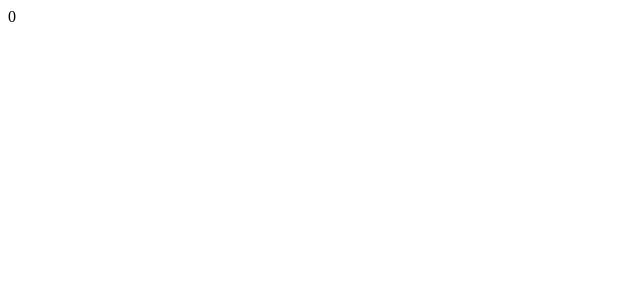
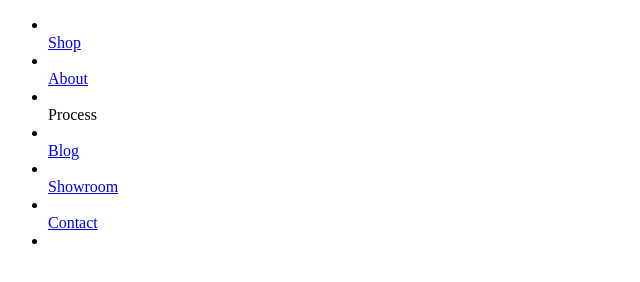
Before and after one commit to vmahaffey/html-navbar, a plain HTML site: page index.html in a window 1280 px wide. Shown: the whole page, without its empty margins (0-640 px from the left). Drawn offline with Linux system fonts and the light colour scheme.

Commit message:
Update index.html

```diff
--- a/index.html
+++ b/index.html
@@ -7,12 +7,37 @@
   <body>
     <div class="nav--desktop">
       <div class="mobile-wrapper">
-        <div class="header-cart_wrapper hidden-lg">
-          <a class="CartToggle header-cart" href="/cart">
-            <i class="icon-ra_bag"></i>
-            </a>
-            <span class="header-cart_bubble cartcount has-items cartcount-updater hidden-count">0</span>
-            </div>
+        <div class="header-menu nav-wrapper">
+          <ul class="main-menu accessibleNav">
+            <li class="grandparent kids-4"></li>
+               <a id="Shop" class="nav-link" href="#">Shop</a>
+               <a class="nav-carat" href="#"></a>
+	<div class="main-menu-dropdown"></div>
+	</li>
+            <li class="child kids-0"></li>
+	<a id="About" class="nav-link" href="/pages/about-us">About</a>
+            </li>
+            <li class="child kids-0"></li>
+	<a id="Process" class="nav-link href="/pages/process">Process</a>
+            </li>
+            <li class="child kids-0"></li>
+	<a id="Blog" class="nav-link" href="/blogs/from-the-studio">Blog</a>
+            </li>
+            <li class="child kids-0"></li>
+	<a id="Books" class="nav-link" href="/pages/book>Books</a>
+            </li>
+            <li class="child kids-0"></li>
+	<a id="Showroom" class="nav-link" href="/pages/visit-us">Showroom</a>
+            </li>
+            <li class="child kids-0"></li>
+	<a id="Contact" class="nav-link" href="/pages/contact">Contact</a>
+            </li>
+            <li class="cart-text-link"></li>
+	<a class="CartToggle" href="/cart"></a>
+            </li>
+           </ul>
+          </div>
+         </div>
 
 
   </body>
```
